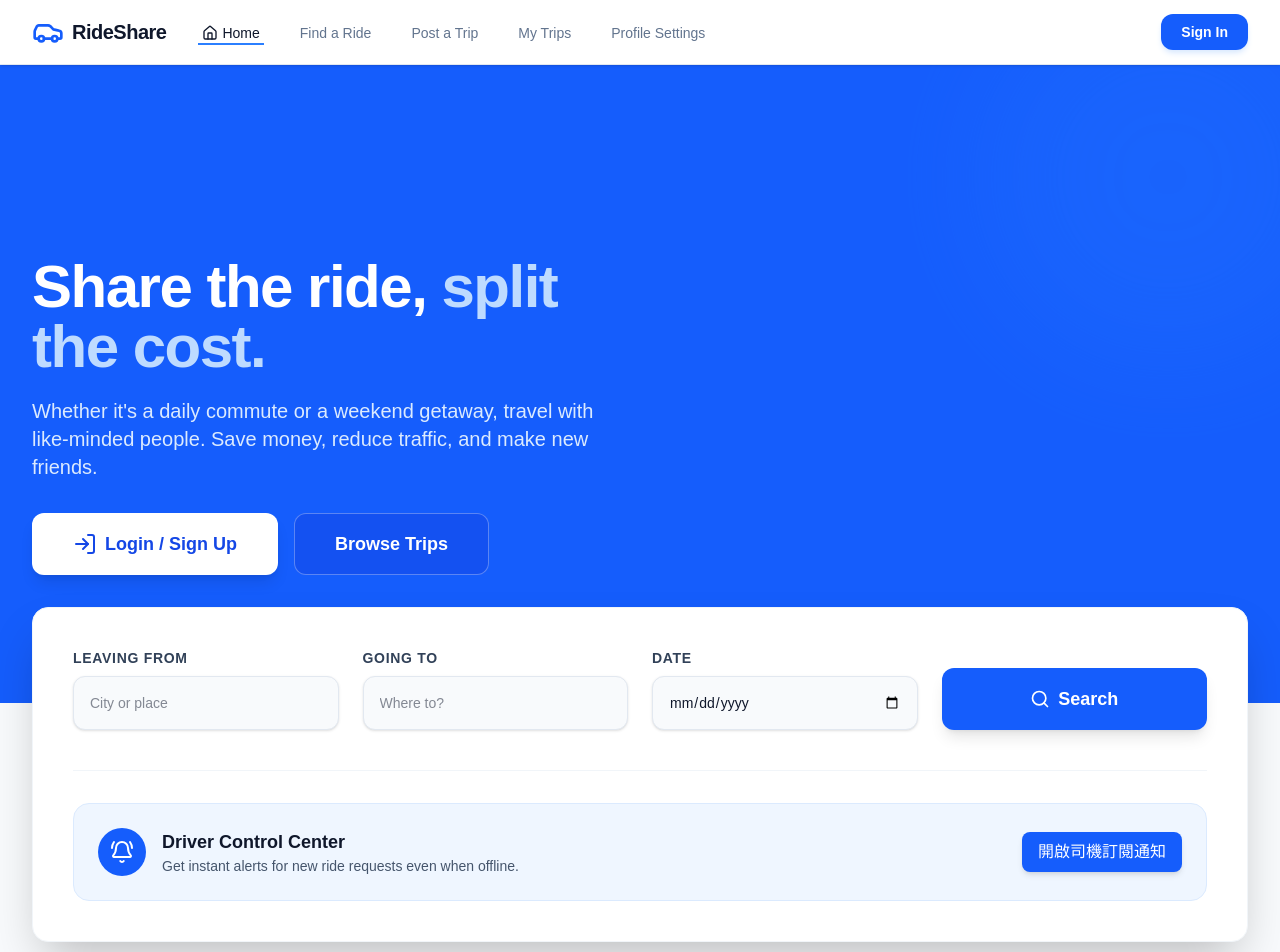
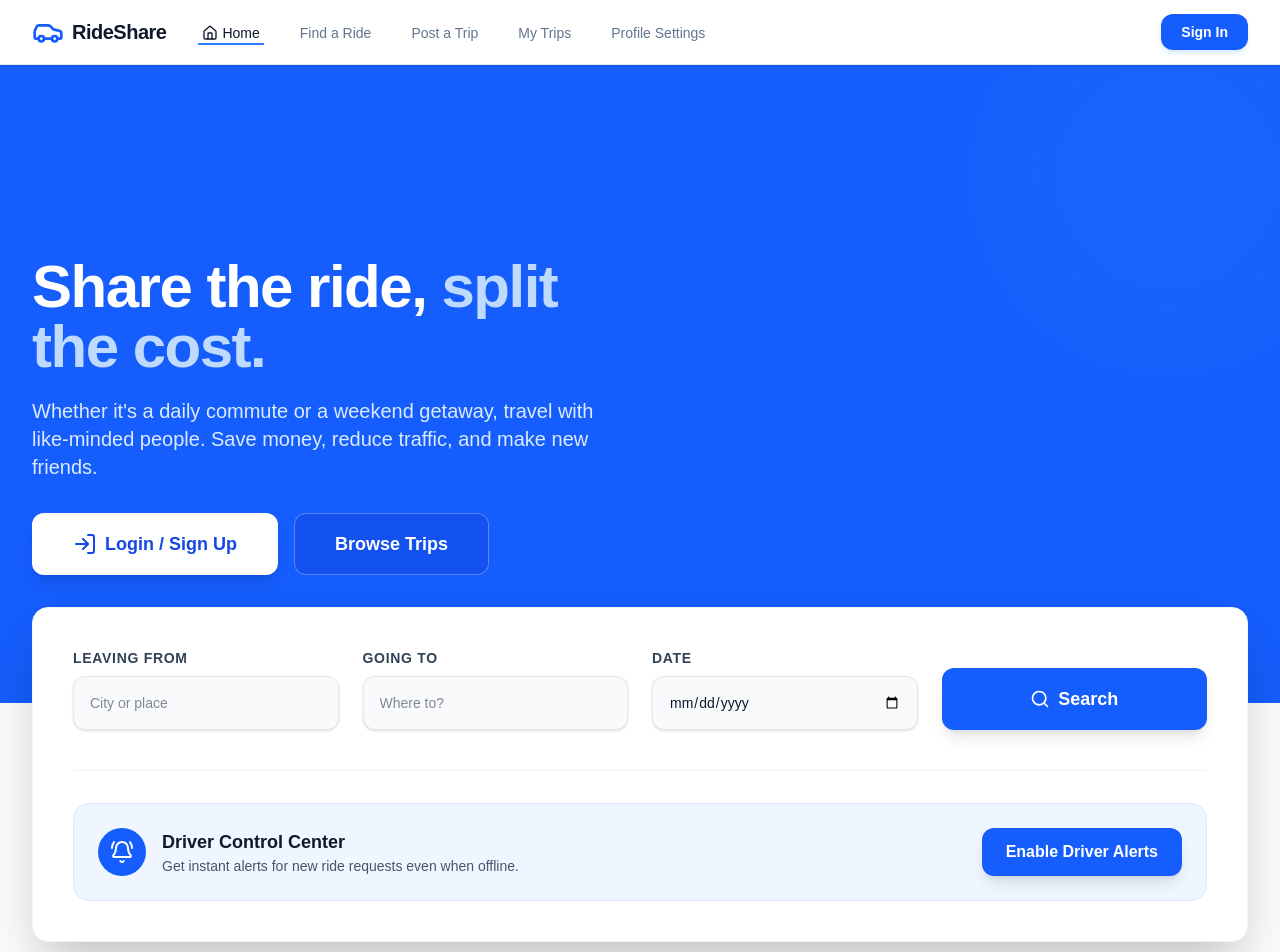
Before and after one commit to ksh1ng/rideshare-mvp, a Next.js app: page / in a window 1280 px wide. Shown: the top 952 px of the page. Built offline with nearby package versions, Linux system fonts and the light colour scheme; no server answers.

Commit message:
[DEV-18]Covert to english

```diff
--- a/src/components/NotificationBtn.tsx
+++ b/src/components/NotificationBtn.tsx
@@ -1,3 +1,4 @@
+// src/components/NotificationBtn.tsx (建議內容)
 "use client";
 
 import { usePushNotification } from "@/hooks/usePushNotification";
@@ -8,20 +9,19 @@ export default function NotificationBtn() {
   const handleEnableNotifications = async () => {
     const sub = await subscribeUser();
     if (sub) {
-      alert("通知權限已開啟！");
-      // 下一階段：我們會將此 sub 傳送到 Supabase
-      console.log("這就是我們要存入資料庫的 JSON:", JSON.stringify(sub));
+      alert("Notifications Enabled Successfully!");
+      console.log("Subscription JSON:", JSON.stringify(sub));
     } else {
-      alert("開啟失敗，請檢查權限設定");
+      alert("Failed to enable notifications. Please check permissions.");
     }
   };
 
   return (
     <button
       onClick={handleEnableNotifications}
-      className="bg-blue-600 text-white px-4 py-2 rounded-lg font-medium hover:bg-blue-700 transition shadow-md"
+      className="bg-blue-600 text-white px-6 py-3 rounded-xl font-semibold hover:bg-blue-700 transition shadow-lg active:scale-95"
     >
-      開啟司機訂閱通知
+      Enable Driver Alerts
     </button>
   );
 }
```
